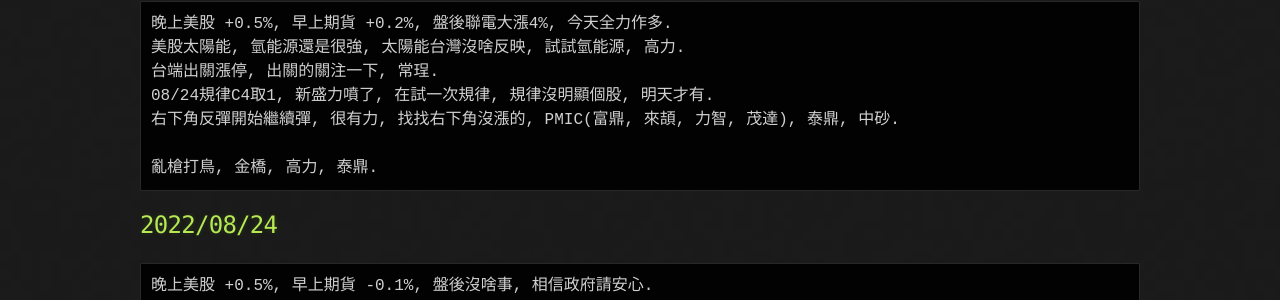
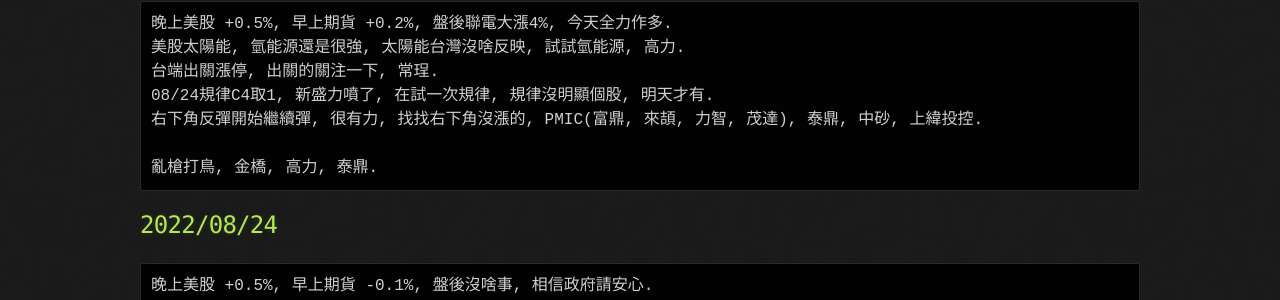
Before and after one commit to lepg5487/Stock_God, a Jekyll site: the page built from index.md, in a window 1280 px wide and 900 px high. Shown: the part 353-653 px from the top of the window. Built offline with Jekyll 4.4.1, drawn with Linux system fonts in a browser that asks for light colours; our own code applies the rules of GitHub Pages for plain Markdown files.

Commit message:
Update index.md

````diff
--- a/index.md
+++ b/index.md
@@ -10,7 +10,7 @@
 美股太陽能, 氫能源還是很強, 太陽能台灣沒啥反映, 試試氫能源, 高力.
 台端出關漲停, 出關的關注一下, 常珵.
 08/24規律C4取1, 新盛力噴了, 在試一次規律, 規律沒明顯個股, 明天才有.
-右下角反彈開始繼續彈, 很有力, 找找右下角沒漲的, PMIC(富鼎, 來頡, 力智, 茂達), 泰鼎, 中砂.
+右下角反彈開始繼續彈, 很有力, 找找右下角沒漲的, PMIC(富鼎, 來頡, 力智, 茂達), 泰鼎, 中砂, 上緯投控.
 
 亂槍打鳥, 金橋, 高力, 泰鼎.
 ```
````
